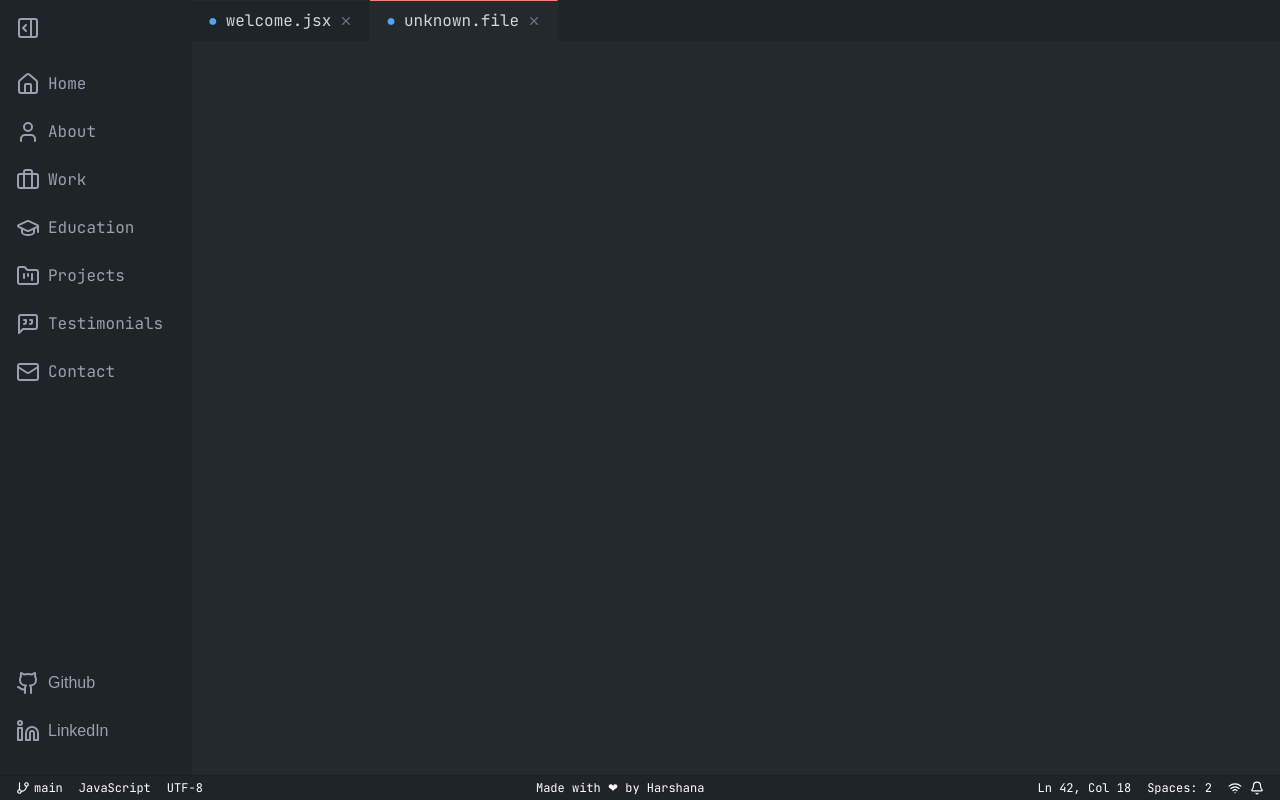
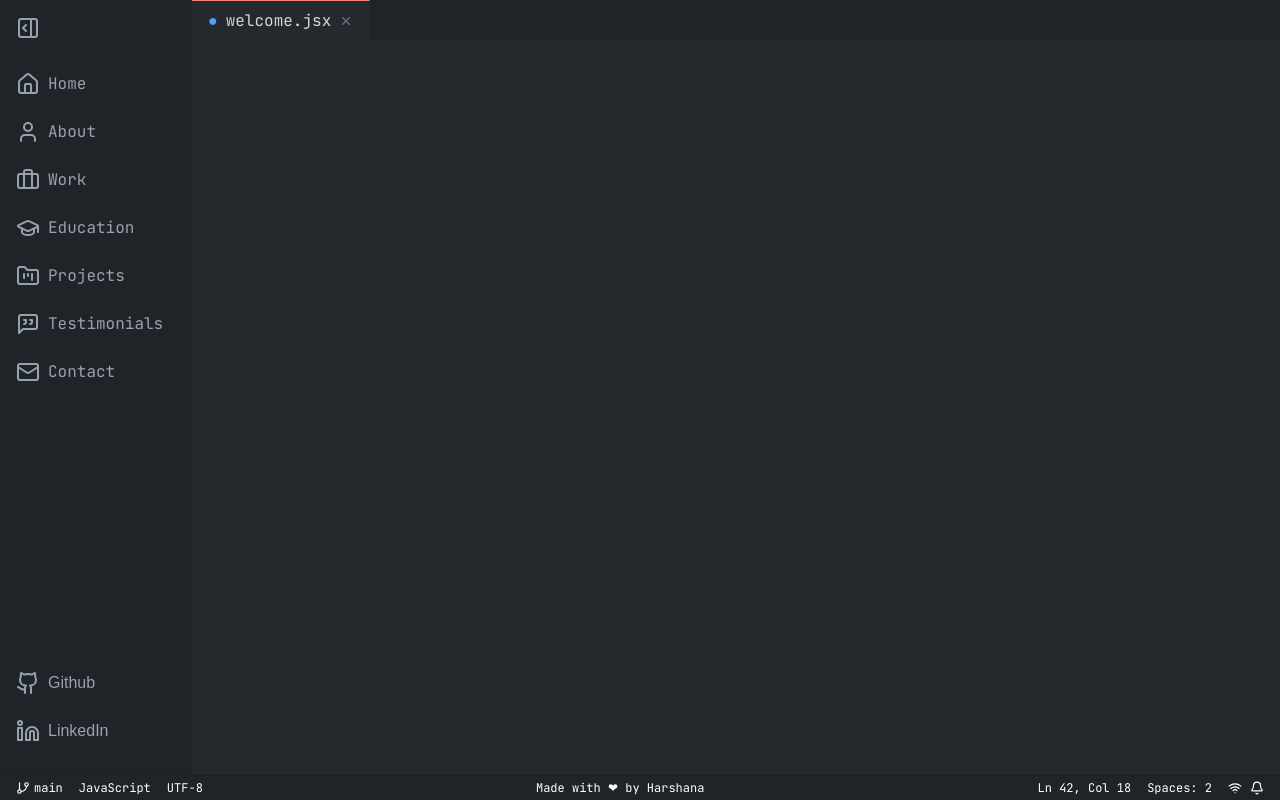
Before and after one commit to harshanabatagalla/harshanabatagalla.github.io, a React (Vite) app: page / in a window 1280 px wide. Built offline with nearby package versions, Linux system fonts and the light colour scheme.

Commit message:
fix: update TabBar to track open tabs in state without localStorage persistence

```diff
--- a/src/components/TabBar.jsx
+++ b/src/components/TabBar.jsx
@@ -7,11 +7,8 @@ const TabBar = () => {
     const location = useLocation();
     const navigate = useNavigate();
 
-    // Use localStorage to persist open tabs across reloads
-    const [openTabs, setOpenTabs] = useState(() => {
-        const savedTabs = localStorage.getItem('openTabs');
-        return savedTabs ? JSON.parse(savedTabs) : [`${Base_Path}`];
-    });
+    // Track open tabs in state, but initialize with only the current path
+    const [openTabs, setOpenTabs] = useState([location.pathname]);
 
     // Update openTabs when location changes (via ActivityBar clicks)
     useEffect(() => {
@@ -19,13 +16,13 @@ const TabBar = () => {
         if (!openTabs.includes(location.pathname)) {
             const newTabs = [...openTabs, location.pathname];
             setOpenTabs(newTabs);
-            localStorage.setItem('openTabs', JSON.stringify(newTabs));
         }
-    }, [location.pathname, openTabs]);
+    }, [location.pathname]);
 
     const getTabName = (path) => {
         switch (path) {
             case `${Base_Path}`:
+            case `/`:
                 return 'welcome.jsx';
             case `${Base_Path}/about`:
                 return 'about.jsx';
@@ -71,7 +68,6 @@ const TabBar = () => {
         // Remove the tab
         const newTabs = openTabs.filter(tab => tab !== tabPath);
         setOpenTabs(newTabs);
-        localStorage.setItem('openTabs', JSON.stringify(newTabs));
 
         // If closing the active tab, navigate to the last tab in the list
         if (tabPath === location.pathname) {
```
